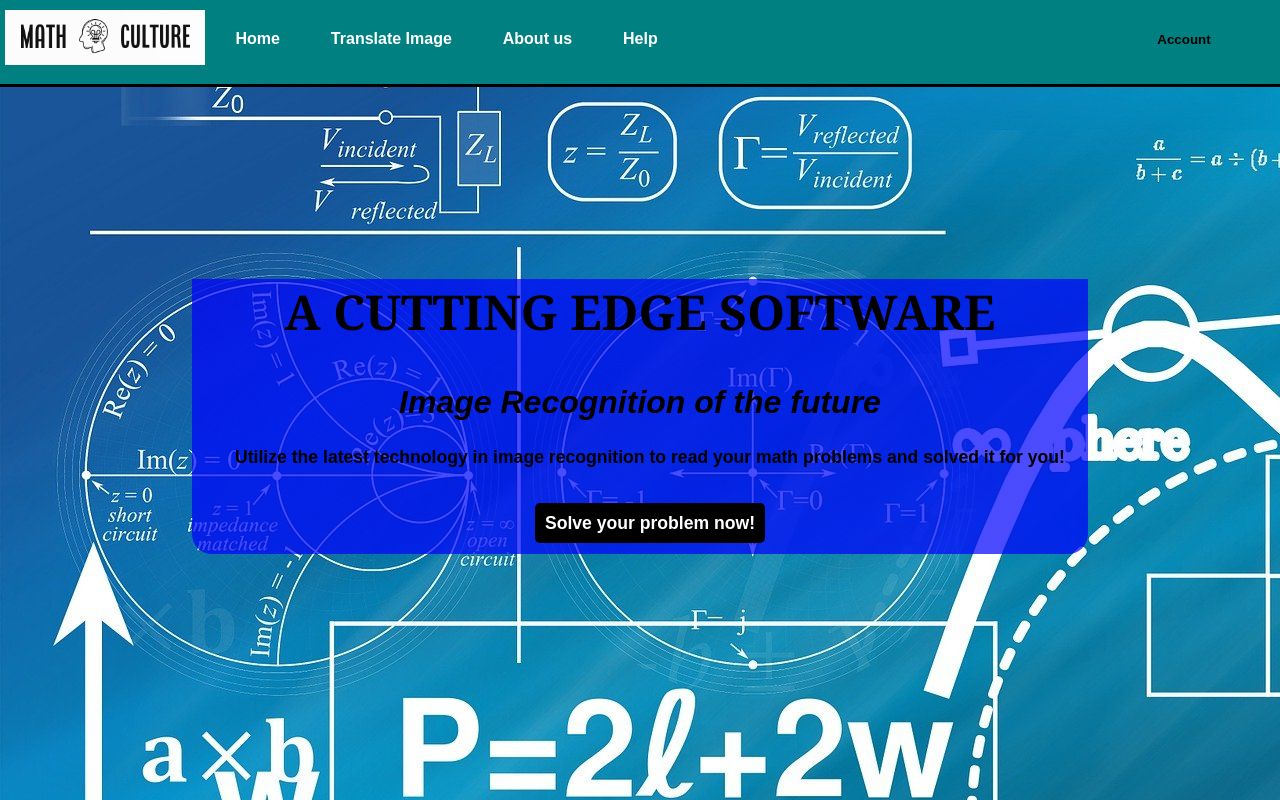
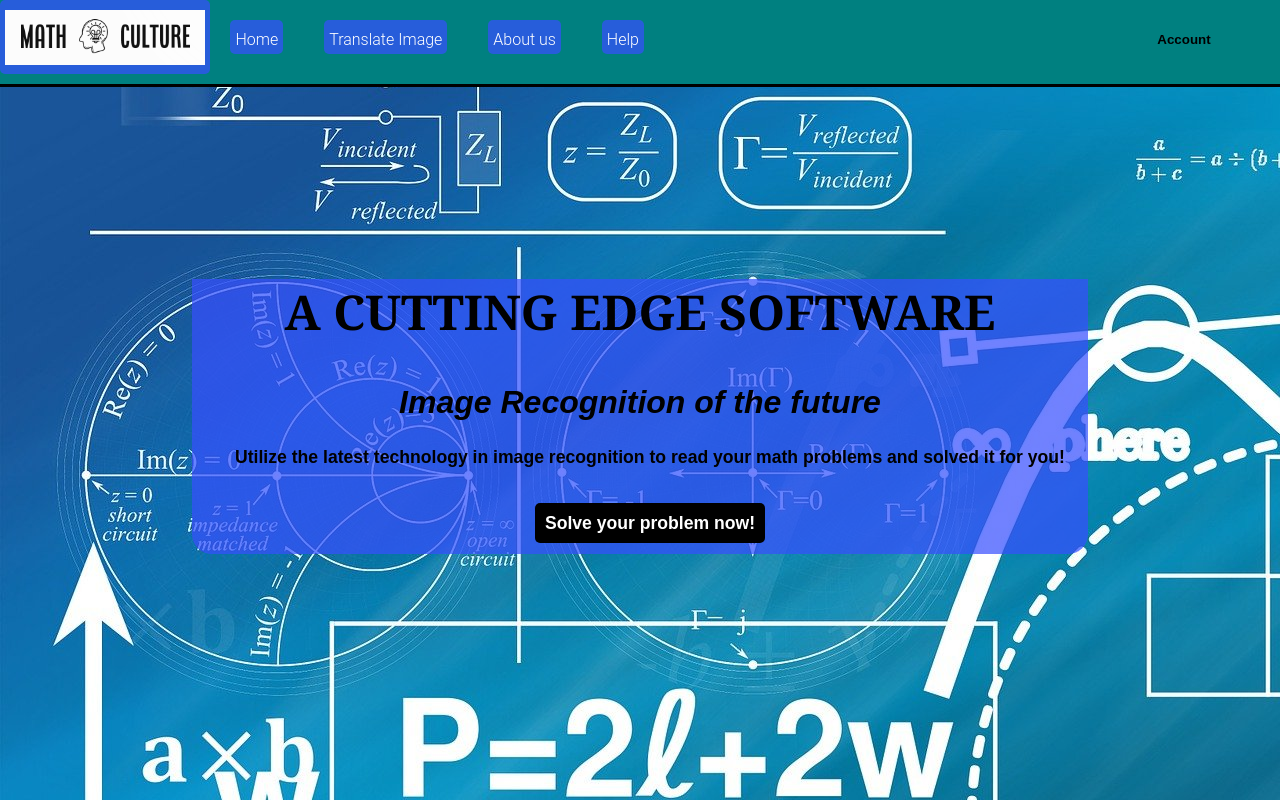
Before and after one commit to SicBeats/mathculture, a Flask app: page / in a window 1280 px wide. Run offline with Flask 2, Linux system fonts and the light colour scheme; parts of the project's set-up code (start-up, migrations or seed data) failed here and were passed over.

Commit message:
style css changes for buttons

```diff
--- a/flask_app/static/style.css
+++ b/flask_app/static/style.css
@@ -92,9 +92,31 @@ nav ul{
   padding: 5px;
   padding-top: 10px;
   border-radius: 5px;
+  display:inline-block;
+
+  /* button customization*/
+  box-sizing: border-box;
+  text-decoration: none;
+  font-family:'Roboto',sans-serif;
+  font-weight:300;
+  color:#FFFFFF;
+  background-color: rgba(56, 80, 255, 0.71);
+  text-align:center;
+  transition: all 0.2s;
   /*added
   background-color: midnightblue;
   text-align:center */
+}
+/* button customization */
+nav ul:hover{
+  background-color: rgba(56, 80, 255, 0.71);
+}
+/* button customization */
+@media all and (max-width:30em){
+  nav ul{
+  display:block;
+  margin:0.2em auto;
+  }
 }
 
 nav ul:first-of-type{
@@ -125,7 +147,7 @@ section {
   margin: 15%;
   border-radius: 0px 0px 20px 20px;
   color: black;
-  background-color: rgba(0, 0, 255, 0.7);
+  background-color: rgba(56, 80, 255, 0.71);
   padding-bottom: 10px;
 }
 /* Controls the main header */
```
